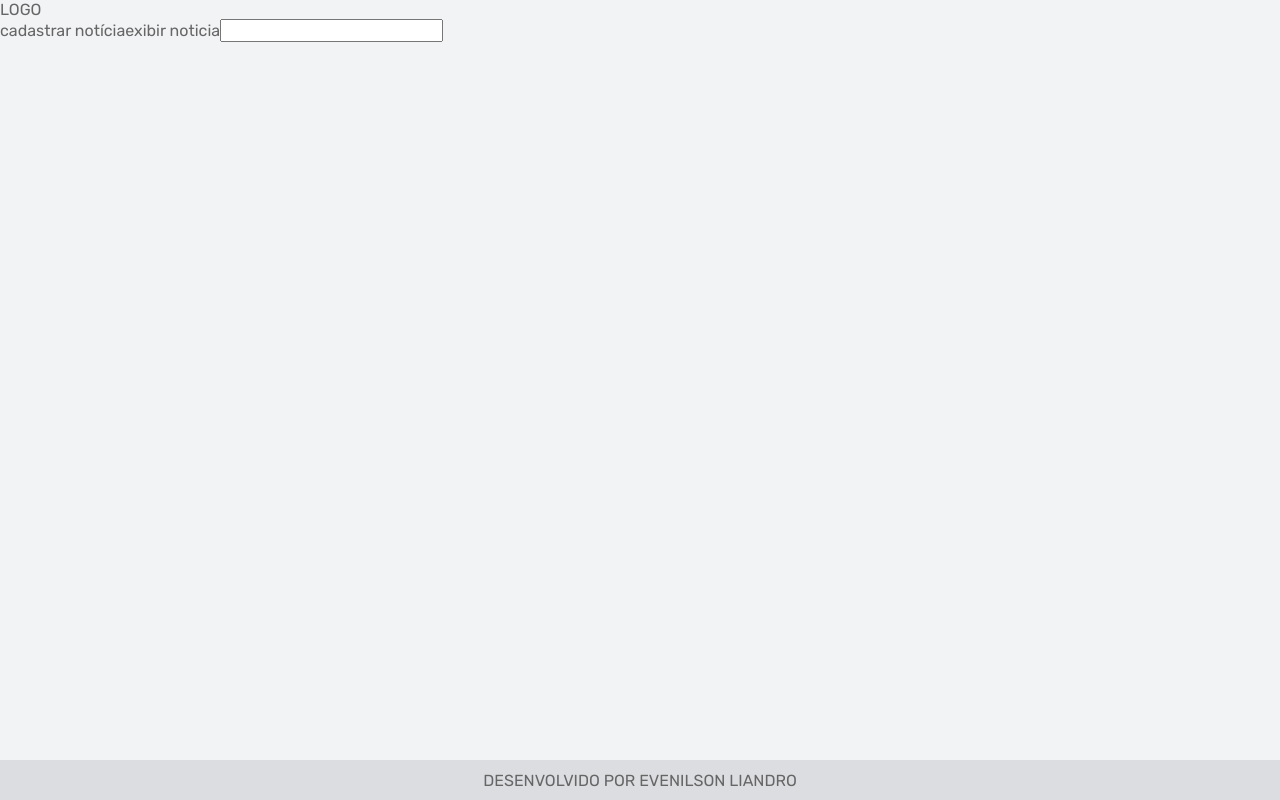
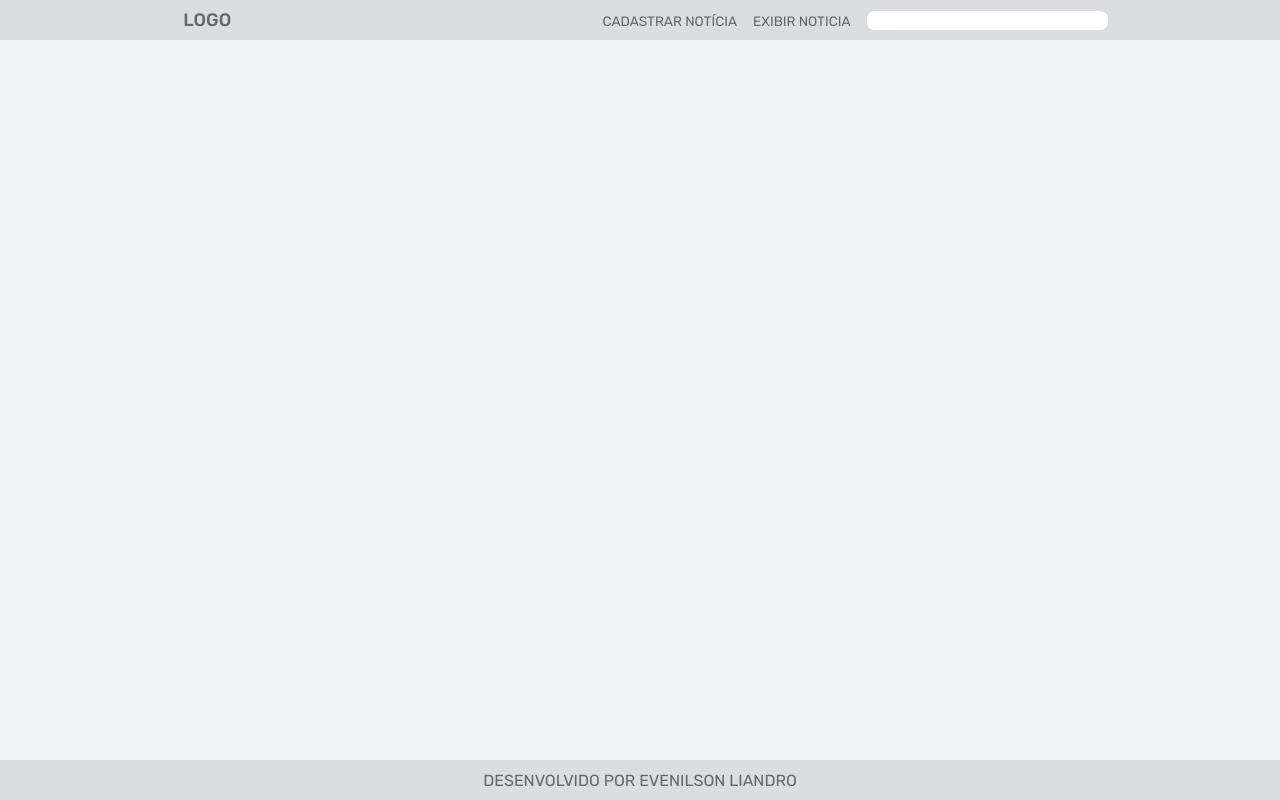
Before and after one commit to evenilson/frontend-provadevmidia-react, a JavaScript app in the folder version_02/: page / in a window 1280 px wide. Built offline with nearby package versions, Linux system fonts and the light colour scheme; the HTML template or start-up script is replaced by a standard one.

Commit message:
Criando estrutura do estilo da navegação

```diff
--- a/version_02/src/components/common/NavigatorBar.js
+++ b/version_02/src/components/common/NavigatorBar.js
@@ -6,11 +6,11 @@ export function NavigatorBar() {
     return(
         <header className={styles.navigatorBarContainer}>
             <NavLink exact to='/'><span>LOGO</span></NavLink>
-            <div>
+            <nav>
                 <NavLink to='/'>cadastrar notícia</NavLink>
                 <NavLink to='/'>exibir noticia</NavLink>
                 <input type="text" />
-            </div>
+            </nav>
         </header>
     );
 }
--- a/version_02/src/styles/components/common/NavigatorBar.module.css
+++ b/version_02/src/styles/components/common/NavigatorBar.module.css
@@ -0,0 +1,34 @@
+.navigatorBarContainer {
+    display: flex;
+    align-items: center;
+    justify-content: space-around;
+
+    height: 2.5rem;
+
+    background: var(--gray-line);
+}
+
+.navigatorBarContainer span {
+    font-size: large;
+
+    font-weight: 500;
+}
+
+.navigatorBarContainer span, input {
+    padding: 0 .7rem ;
+}
+
+.navigatorBarContainer nav a, input {
+    margin-left: 1rem;
+}
+
+.navigatorBarContainer nav a {
+    text-transform: uppercase;
+
+    font-size: .85rem;
+}
+
+.navigatorBarContainer input {
+    border: transparent;
+    border-radius: .5rem;
+}
```
